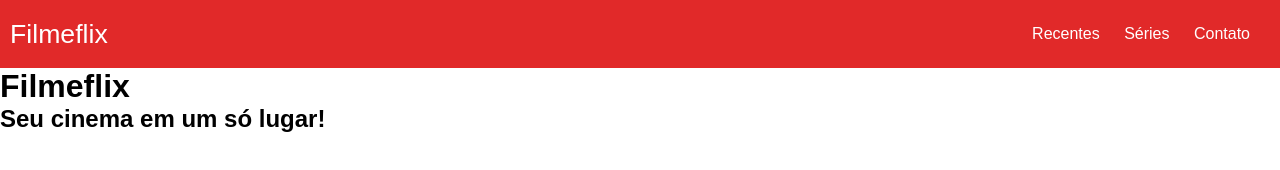
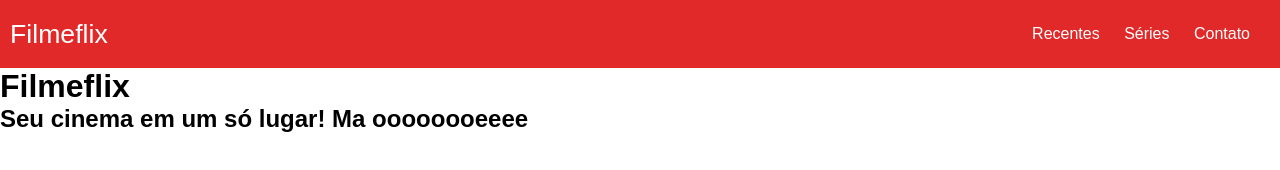
Before and after one commit to alisonmoura/filmeflix, a plain HTML site: page index.html in a window 1280 px wide. Drawn offline with Linux system fonts and the light colour scheme.

Commit message:
terceiro commit

```diff
--- a/index.html
+++ b/index.html
@@ -22,7 +22,7 @@
     </header>
 
     <h1>Filmeflix</h1>
-    <h2>Seu cinema em um só lugar!</h2>
+    <h2>Seu cinema em um só lugar! Ma oooooooeeee</h2>
 
 </body>
 </html>
```
